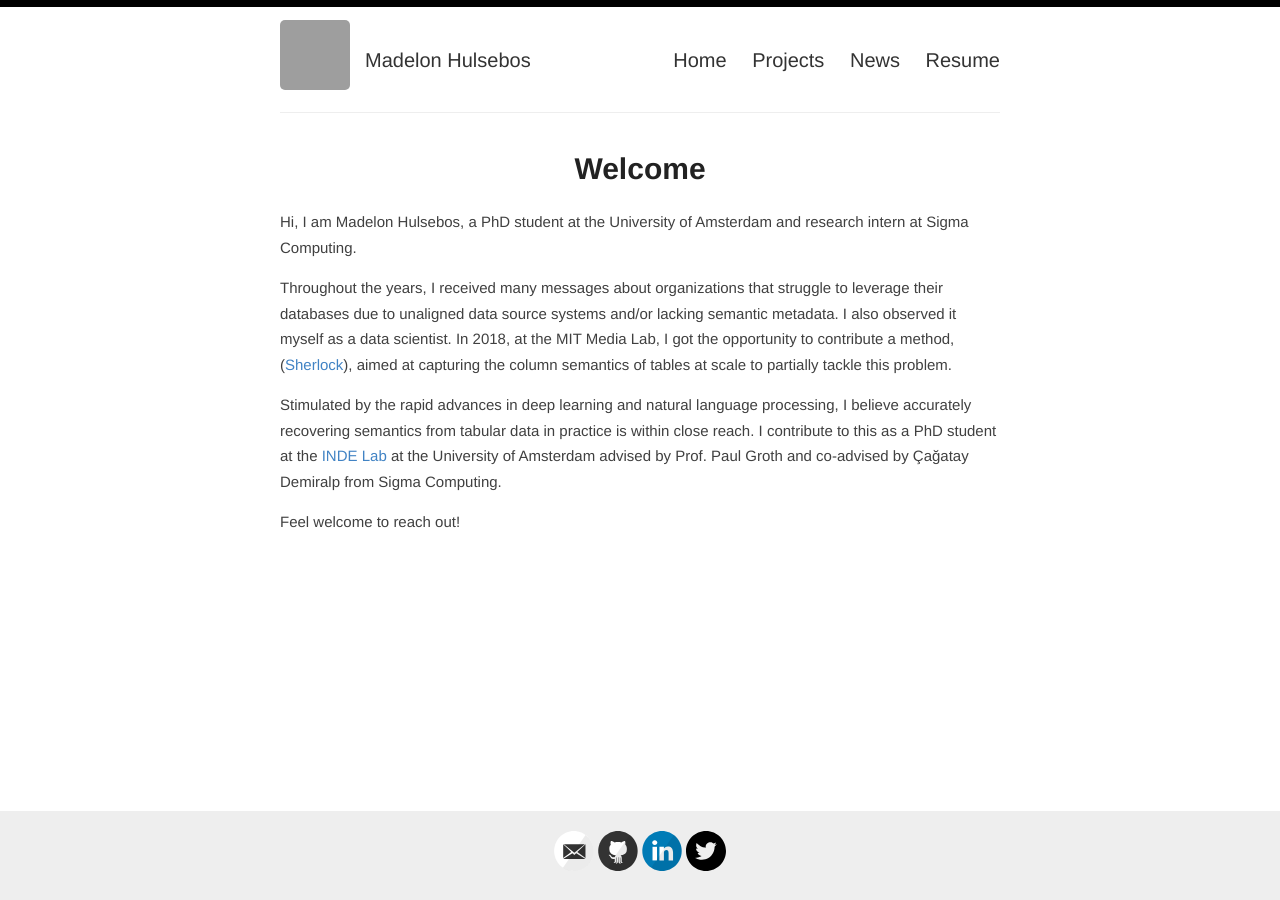
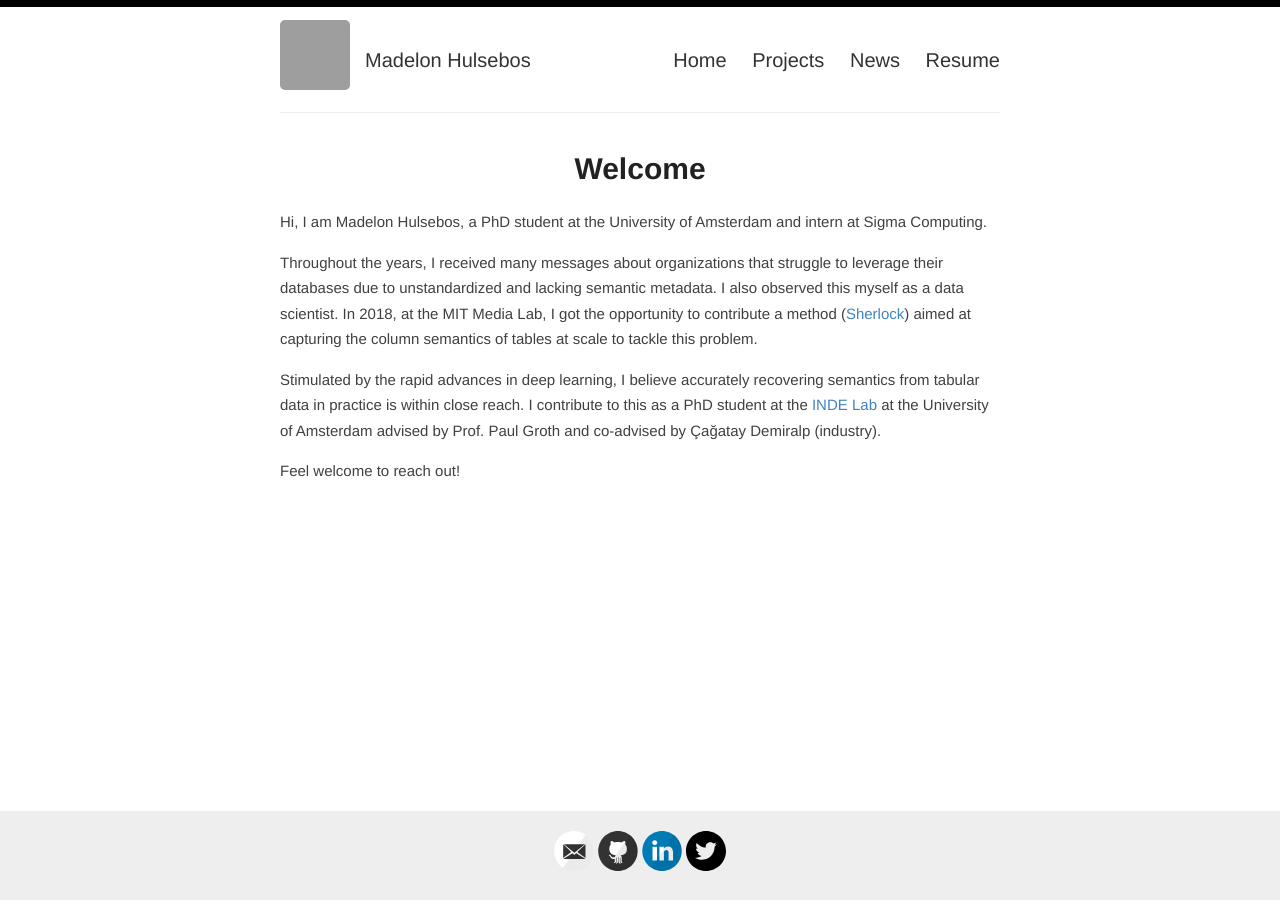
Before and after one commit to madelonhulsebos/madelonhulsebos.github.io, a Jekyll site: the page built from index.html, in a window 1280 px wide. Built offline with Jekyll 4.4.1, drawn with Linux system fonts in a browser that asks for light colours; the list of posts is cut into pages by our own code; grey boxes are pictures that could not be loaded.

Commit message:
Clean up and small edits.

```diff
--- a/_projects/GitTables.html
+++ b/_projects/GitTables.html
@@ -7,7 +7,7 @@ startdate: "2021"
 
 <div>
  <b>GitTables</b> (2021)<br>
-  A large-scale dataset of 1.7M relational tables extracted from GitHub CSV files. Columns are annotated with semantic types from DBpedia and Schema.org.
+  A large-scale dataset of 1.7M relational tables extracted from GitHub CSV files with column type annotations based on DBpedia and Schema.org.
   <br>
   <a href="https://arxiv.org/pdf/2106.07258.pdf" target="_blank">paper</a> | <a href="https://zenodo.org/record/4943312#.YeVWeX3MKIb" target="_blank">dataset</a> | <a href="https://gittables.github.io" target="_blank">website</a> | <a href="https://github.com/madelonhulsebos/gittables" target="_blank">code</a>
 </div>
--- a/_projects/semantic_type_detection_methods.html
+++ b/_projects/semantic_type_detection_methods.html
@@ -15,7 +15,7 @@ startdate: "2019"
 
 <div>
  <b>Sato</b> (2020)<br>
-  Method for semantic data type detection aimed at capturing the context of table columns, extending Sherlock. <br>
+  Method for semantic data type detection incorporating the context of table columns, extending Sherlock. <br>
   <a href="https://arxiv.org/pdf/1911.06311.pdf" target="_blank">paper</a> | <a href="https://github.com/megagonlabs/sato" target="_blank">code</a>
 </div>
 
--- a/index.html
+++ b/index.html
@@ -6,17 +6,17 @@ layout: default
  <h1>Welcome</h1>
  <div>
   <p>
-   Hi, I am Madelon Hulsebos, a PhD student at the University of Amsterdam and research intern at Sigma Computing.
+   Hi, I am Madelon Hulsebos, a PhD student at the University of Amsterdam and intern at Sigma Computing.
   </p>
 
   <p>
-   Throughout the years, I received many messages about organizations that struggle to leverage their databases due to unaligned data source systems and/or lacking semantic metadata. I also observed it myself as a data scientist.
-   In 2018, at the MIT Media Lab, I got the opportunity to contribute a method, (<a href="https://arxiv.org/pdf/1905.10688.pdf" target="_blank">Sherlock</a>), aimed at capturing the column semantics of tables at scale to partially tackle this problem.
+   Throughout the years, I received many messages about organizations that struggle to leverage their databases due to unstandardized and lacking semantic metadata. I also observed this myself as a data scientist.
+   In 2018, at the MIT Media Lab, I got the opportunity to contribute a method (<a href="https://arxiv.org/pdf/1905.10688.pdf" target="_blank">Sherlock</a>) aimed at capturing the column semantics of tables at scale to tackle this problem.
   </p>
 
   <p>
-   Stimulated by the rapid advances in deep learning and natural language processing, I believe accurately recovering semantics from tabular data in practice is within close reach.
-   I contribute to this as a PhD student at the <a href="https://indelab.org/" target="_blank">INDE Lab</a> at the University of Amsterdam advised by Prof. Paul Groth and co-advised by &#199;a&#x0011F;atay Demiralp from Sigma Computing.
+   Stimulated by the rapid advances in deep learning, I believe accurately recovering semantics from tabular data in practice is within close reach.
+   I contribute to this as a PhD student at the <a href="https://indelab.org/" target="_blank">INDE Lab</a> at the University of Amsterdam advised by Prof. Paul Groth and co-advised by &#199;a&#x0011F;atay Demiralp (industry).
   </p>
 
   <p>
```
